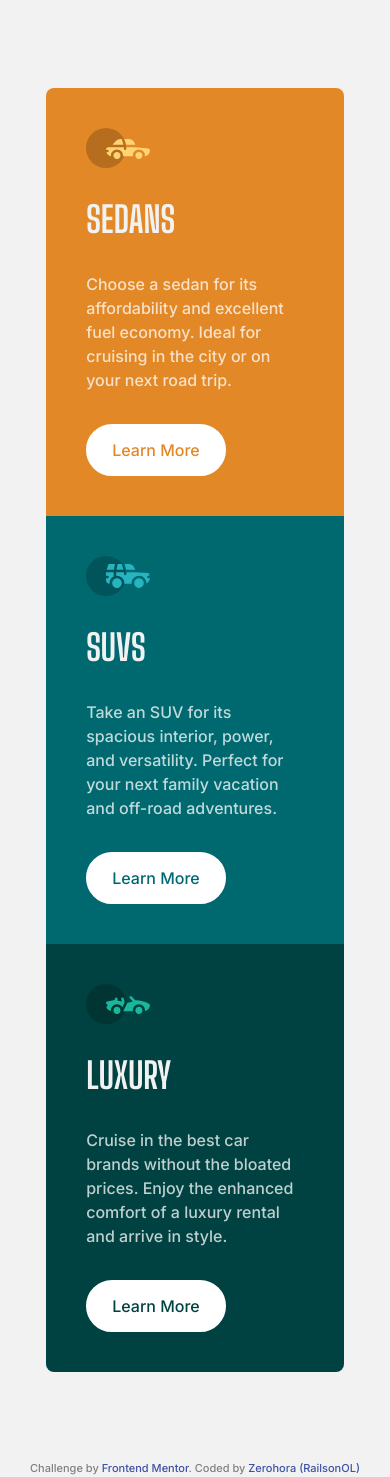
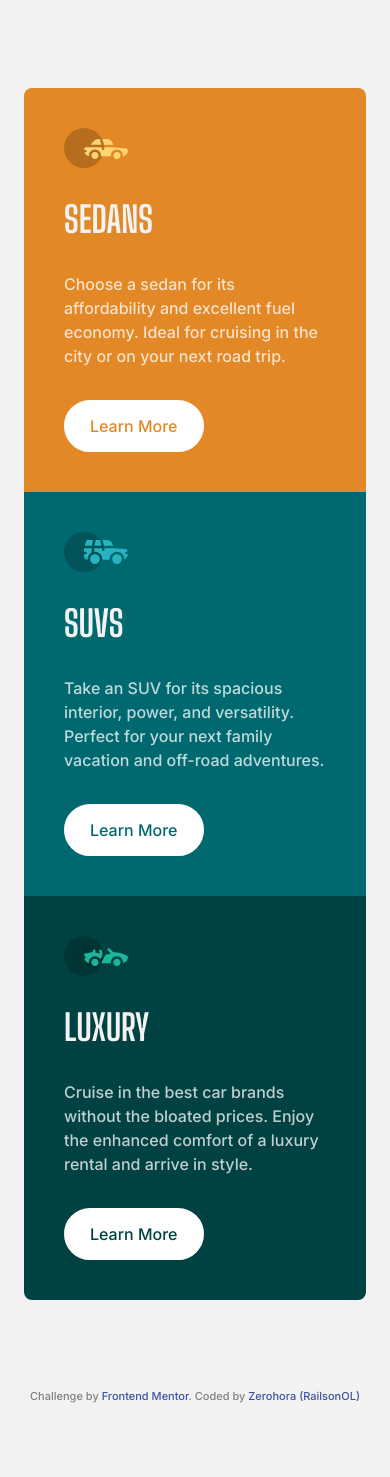
Before and after one commit to RailsonOL/frontendmentor-challengers-react, a Next.js app: page /frontendmentor/3-column-preview-card in a window 390 px wide. After the commit the page ends 1405 px from the top, so only its background shows below. Built offline with nearby package versions, Linux system fonts and the light colour scheme.

Commit message:
Update page.tsx

```diff
--- a/src/app/frontendmentor/3-column-preview-card/page.tsx
+++ b/src/app/frontendmentor/3-column-preview-card/page.tsx
@@ -4,7 +4,7 @@ export default function ThreeColumPage() {
   return (
     <main className="p-6">
       <div className="my-16 flex overflow-hidden rounded-lg max-sm:flex-col">
-        <article className="max-w-[18.6rem] space-y-8 bg-[--bright-orange] p-10">
+        <article className="space-y-8 bg-[--bright-orange] p-10 sm:max-w-[18.6rem]">
           <picture>
             <img src="/3-column-images/icon-sedans.svg" alt="Icon Sedans" />
           </picture>
@@ -21,7 +21,7 @@ export default function ThreeColumPage() {
           </div>
         </article>
 
-        <article className="max-w-[18.6rem] space-y-8 bg-[--dark-cyan] p-10">
+        <article className="space-y-8 bg-[--dark-cyan] p-10 sm:max-w-[18.6rem]">
           <picture>
             <img src="/3-column-images/icon-suvs.svg" alt="Icon SUVs" />
           </picture>
@@ -37,7 +37,7 @@ export default function ThreeColumPage() {
           </div>
         </article>
 
-        <article className="max-w-[18.6rem] space-y-8 bg-[--very-dark-cyan] p-10">
+        <article className="space-y-8 bg-[--very-dark-cyan] p-10 sm:max-w-[18.6rem]">
           <picture>
             <img src="/3-column-images/icon-luxury.svg" alt="Icon Luxury" />
           </picture>
```
